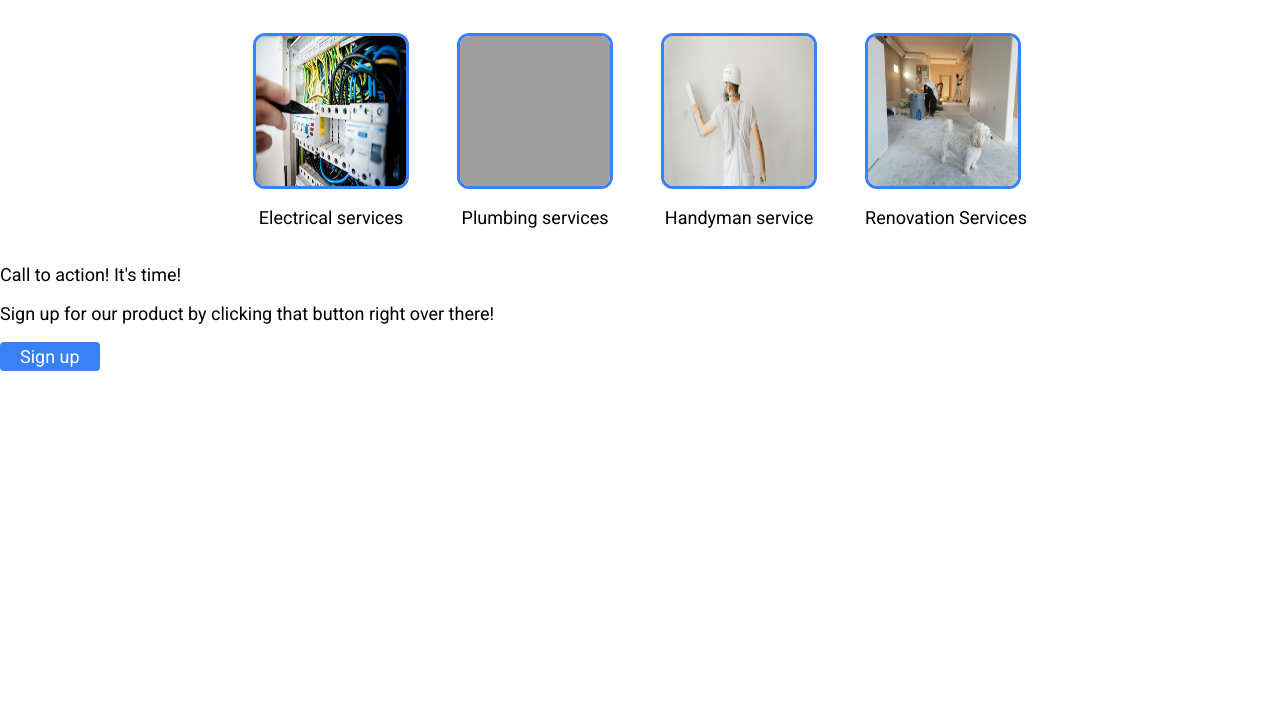
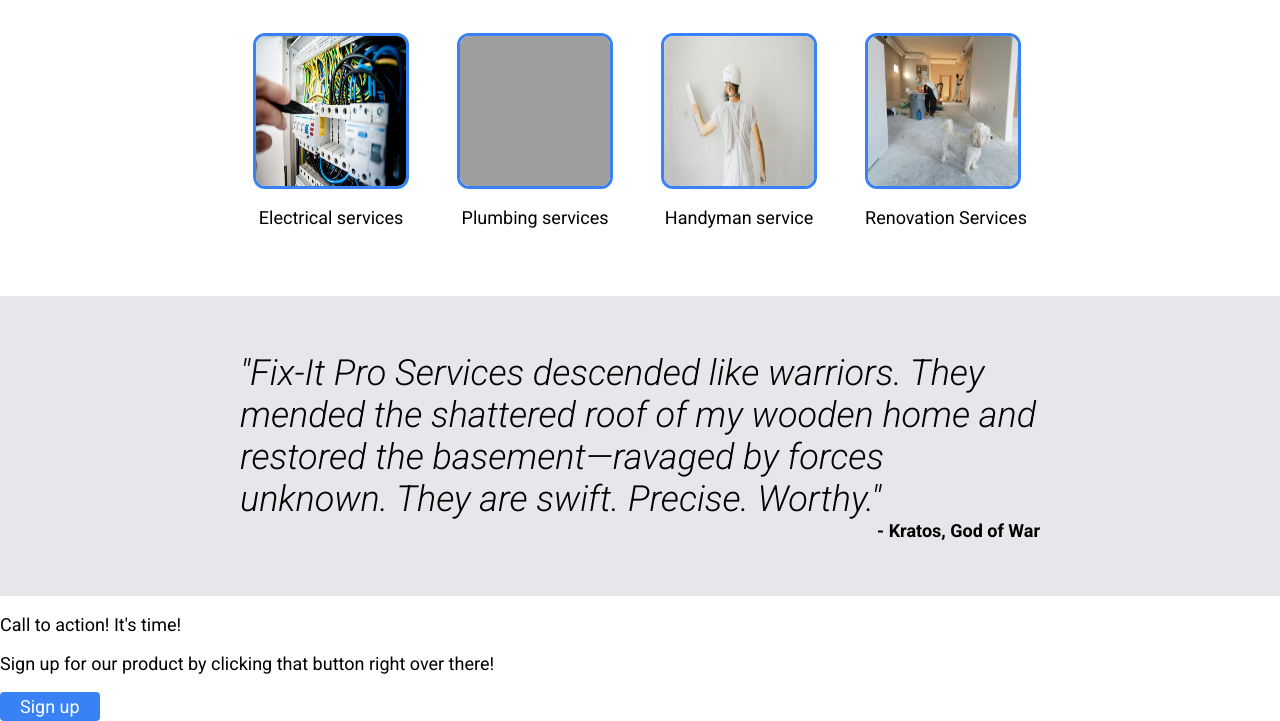
Before and after one commit to AmartyaDev007/odin-flexbox-landingPage, a plain HTML site: page landing-page/index.html in a window 1280 px wide. Shown: the part 598-1319 px from the top of the page. Before the commit the page ends 969 px from the top, so only its background shows below. Drawn offline with Linux system fonts and the light colour scheme; grey boxes are pictures that could not be loaded.

Commit message:
Add styles and html for quotes section of the website, also add more html to the login section

```diff
--- a/landing-page/index.html
+++ b/landing-page/index.html
@@ -58,10 +58,14 @@
     </div>
 
     <div class="quote">
-        <!-- todo: add quote html -->
+        <div class="quote-text-author">
+            <p class="quote-text">"Fix-It Pro Services descended like warriors. They mended the shattered roof of my wooden home and restored the basement—ravaged by forces unknown. They are swift. Precise. Worthy."</p>
+            <p class="quote-author"> - Kratos, God of War</p>
+        </div>
     </div>
 
     <div class="login-promote">
+        <div class="login-blue-box">
             <div class="login-text">
                 <p>Call to action! It's time!</p>
                 <p>Sign up for our product by clicking that button
@@ -72,5 +76,10 @@
                 <button>Sign up</button>
             </div>
         </div>
+
+    </div>
+    <footer>
+        <!-- TODO -->
+    </footer>
 </body>
 </html>
--- a/landing-page/styles.css
+++ b/landing-page/styles.css
@@ -67,6 +67,10 @@ body {
 
 /* REMOVE ME  */
 
+.information {
+    padding-bottom: 50px;
+}
+
 .info-title p {
     text-align: center;
     font-size: 36px;
@@ -107,3 +111,29 @@ button {
 .info-image-subtext P {
     text-align: center;
 }
+
+/* REMOVE ME THIRD SECTION */
+
+.quote {
+    width: 100%;
+    height: 300px;
+    background-color: #E5E7EB;
+    display: flex;
+    flex-direction: column;
+    justify-content: center;
+    align-items: center;
+}
+
+.quote-text {
+    font-size: 36px;
+    font-style: italic;
+    font-weight: 300;
+    width: 800px;
+    margin: 0;
+}
+
+.quote-author {
+    text-align: right;
+    font-weight: 700;
+    margin: 0;
+}
```
Lines whose indentation alone changed are shown as unchanged.
